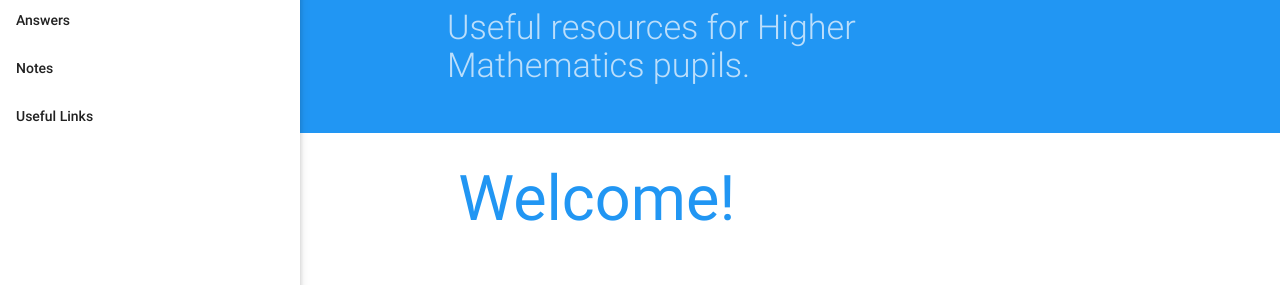
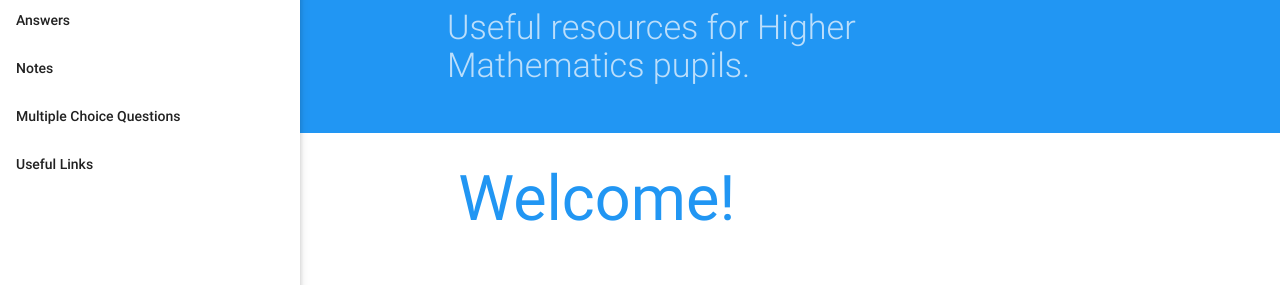
Before and after one commit to Harctona/MASecurity, a Jekyll site: the page built from index.html, in a window 1280 px wide. Shown: the part 196-481 px from the top of the page. Built offline with Jekyll 4.4.1, drawn with Linux system fonts in a browser that asks for light colours; nearby versions of some CDN libraries.

Commit message:
Multiple Choice Update

```diff
--- a/_layouts/default.html
+++ b/_layouts/default.html
@@ -49,6 +49,18 @@
                 <ul>
                   <li class="bold"><a href="/notes/unit1">Unit 1</a></li>
                   <!--li><a href="/answers/n5ans.html" class="disabled">National 5</a></li-->
+                </ul>
+              </div>
+            </li>
+          </ul>
+        </li>
+        <li class="no-padding">
+          <ul class="collapsible collapsible-accordion">
+            <li class="bold"><a class="collapsible-header waves-effect waves-teal">Multiple Choice Questions</a>
+              <div class="collapsible-body">
+                <ul>
+                  <li class="bold"><a href="/pdfs/SQA Higher Objective book 1.pdf">Book 1</a></li>
+                  <li class="bold"><a href="/pdfs/SQA Higher Objective book 2.pdf">Book 2</a></li>
                 </ul>
               </div>
             </li>
```
